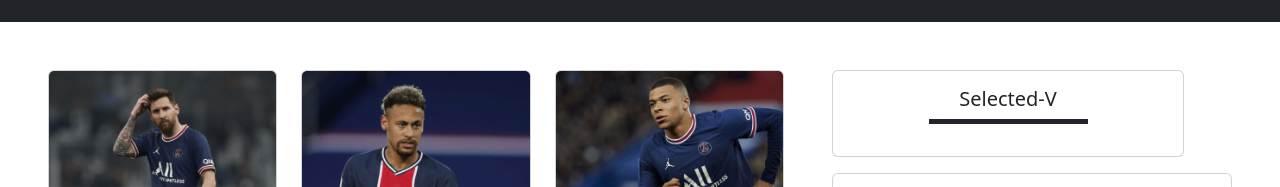
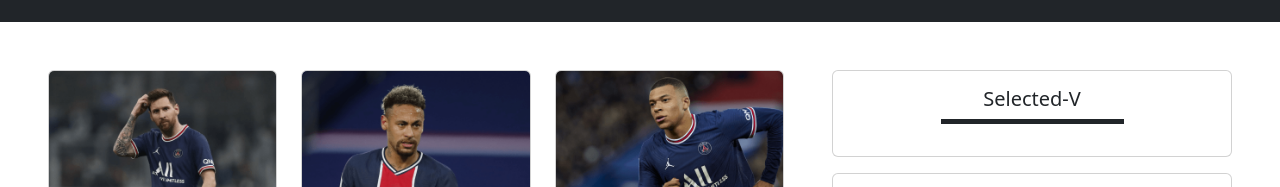
Before and after one commit to abdullahmiraz/best-five-player-sell, a plain HTML site: page index.html in a window 1280 px wide. Shown: the part 449-636 px from the top of the page. Drawn offline with nearby package versions, Linux system fonts and the light colour scheme.

Commit message:
Update index.html

```diff
--- a/index.html
+++ b/index.html
@@ -92,7 +92,7 @@
       </div>
     </div>
     <div class="selection-panel mx-auto">
-      <div class="card mb-3" style="width: 22rem;">
+      <div class="card mb-3" style="width: 25rem;">
         <div id="selected-players" class="card-body">
           <h5 class="card-title text-center mb-3 border-bottom border-5 border-dark  pb-2 w-50 mx-auto">Selected-V</h5>
         </div>
```
